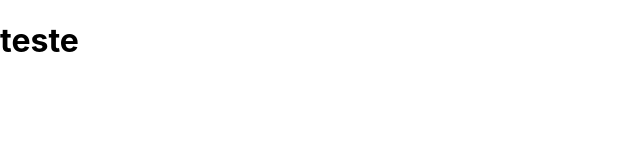
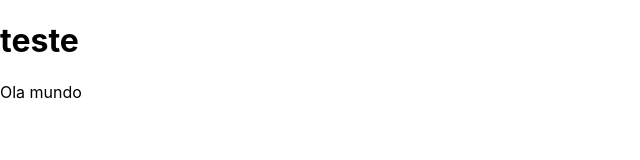
Before and after one commit to marianicacio/vacation-study, a React (Create React App) app in the folder meu-projeto/: page / in a window 1280 px wide. Shown: the top 160 px of the page, without its empty margins (0-640 px from the left). Built offline with nearby package versions, Linux system fonts and the light colour scheme.

Commit message:
feat: preguiça

```diff
--- a/meu-projeto/src/App.jsx
+++ b/meu-projeto/src/App.jsx
@@ -1,9 +1,14 @@
-import logo from './logo.svg';
+// import logo from './logo.svg';
 import './App.css';
 
 function App() {
   return (
-    <h1>teste</h1>
+    <body>
+      <header>
+        <h1>teste</h1>
+        <p>Ola mundo</p>
+      </header>
+    </body>
   );
 }
 
```
